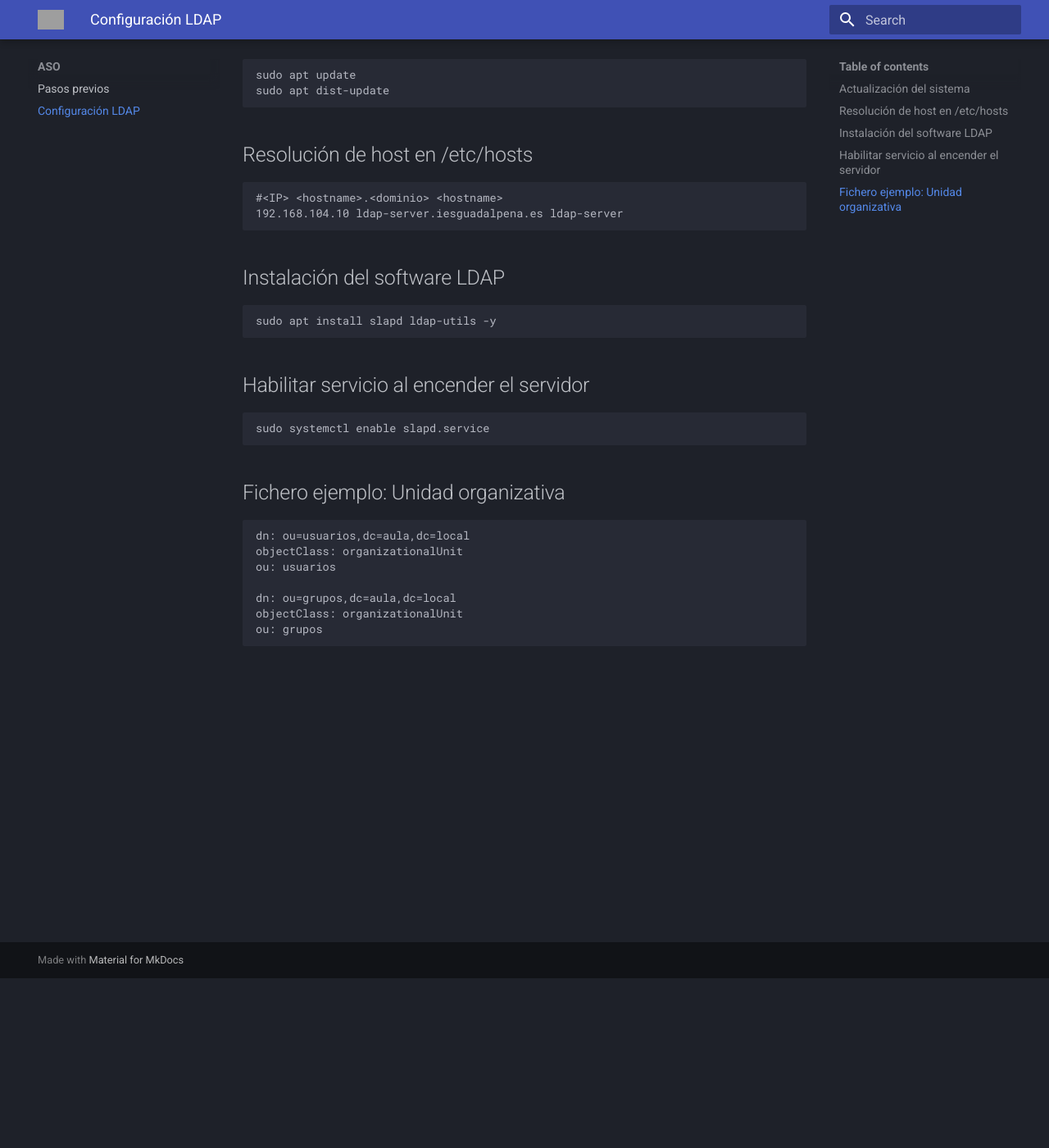
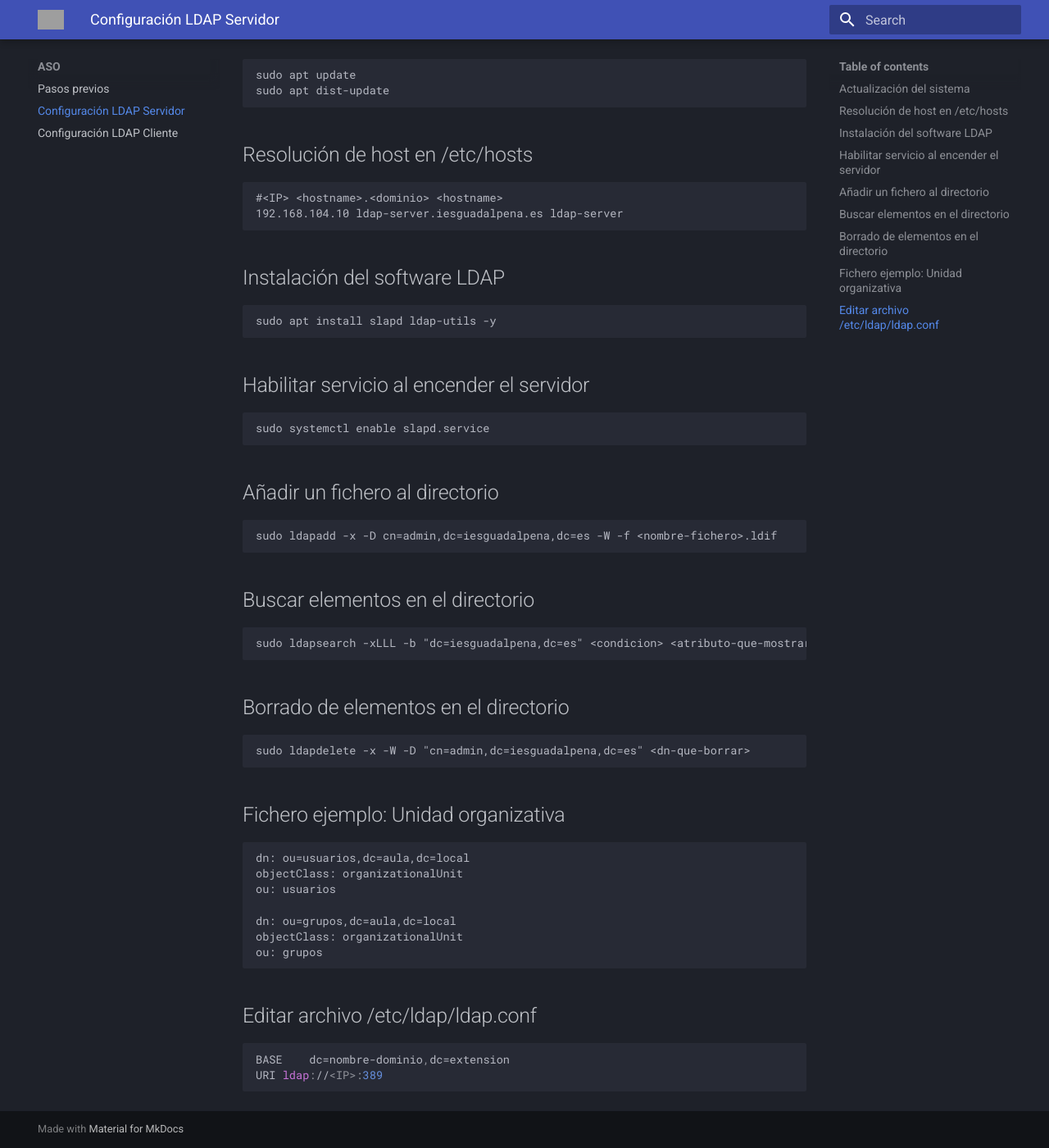
Before and after one commit to tresespadas/andromeda, an MkDocs documentation site: the page built from docs/ASO/configuracion_ldap_servidor.md, in a window 1280 px wide and 1400 px high, scrolled down 207 px. Shown: the whole window at 82% size. Built offline with MkDocs 1.6.1 and Material for MkDocs 9.7.7, drawn with Linux system fonts in a browser that asks for light colours; some of the changed text lies outside the part shown; grey boxes are pictures that could not be loaded.

````diff
--- a/docs/ASO/configuracion_ldap.md
+++ b/docs/ASO/configuracion_ldap_servidor.md
@@ -1,4 +1,4 @@
-# Configuración Servidor LDAP
+# Configuración LDAP Servidor
 
 ## Actualización del sistema
 ```
@@ -18,6 +18,18 @@ sudo apt install slapd ldap-utils -y
 ```
 sudo systemctl enable slapd.service
 ```
+## Añadir un fichero al directorio
+```
+sudo ldapadd -x -D cn=admin,dc=iesguadalpena,dc=es -W -f <nombre-fichero>.ldif
+```
+## Buscar elementos en el directorio
+```
+sudo ldapsearch -xLLL -b "dc=iesguadalpena,dc=es" <condicion> <atributo-que-mostrar>
+```
+## Borrado de elementos en el directorio
+```
+sudo ldapdelete -x -W -D "cn=admin,dc=iesguadalpena,dc=es" <dn-que-borrar>
+```
 ## Fichero ejemplo: Unidad organizativa
 ```
 dn: ou=usuarios,dc=aula,dc=local
@@ -28,3 +40,8 @@ dn: ou=grupos,dc=aula,dc=local
 objectClass: organizationalUnit
 ou: grupos
 ```
+## Editar archivo /etc/ldap/ldap.conf
+```
+BASE	dc=nombre-dominio,dc=extension
+URI	ldap://<IP>:389
+```
--- a/mkdocs.yml
+++ b/mkdocs.yml
@@ -32,7 +32,8 @@ nav:
       - Conectividad entre máquinas: SRI/conectividad.md
   - ASO:
       - Pasos previos: ASO/pasos_previos.md
-      - Configuración LDAP: ASO/configuracion_ldap.md
+      - Configuración LDAP Servidor: ASO/configuracion_ldap_servidor.md
+      - Configuración LDAP Cliente: ASO/configuracion_ldap_cliente.md
 markdown_extensions:
   - admonition
   - codehilite
````
Also changed, not shown: docs/ASO/configuracion_ldap_cliente.md (added, +28 -0 lines), docs/ASO/pasos_previos.md (+4 -0 lines).
